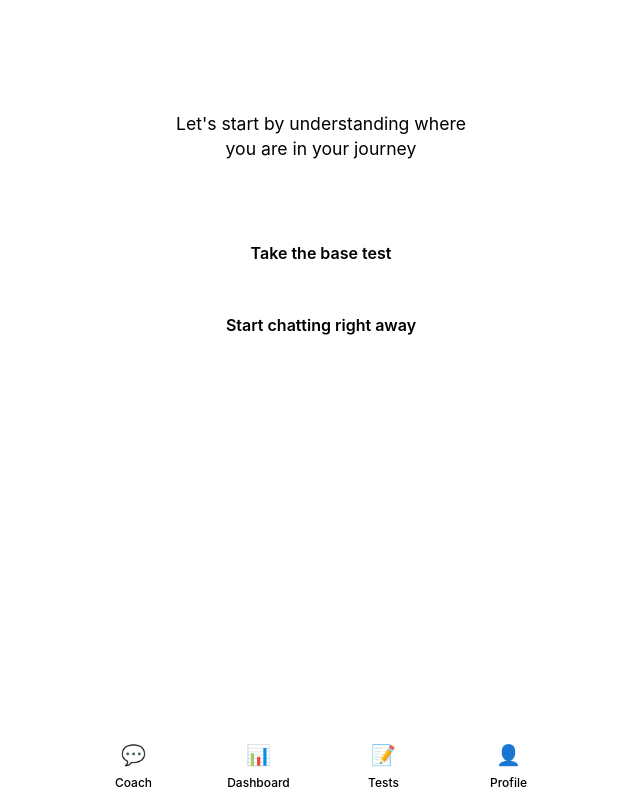
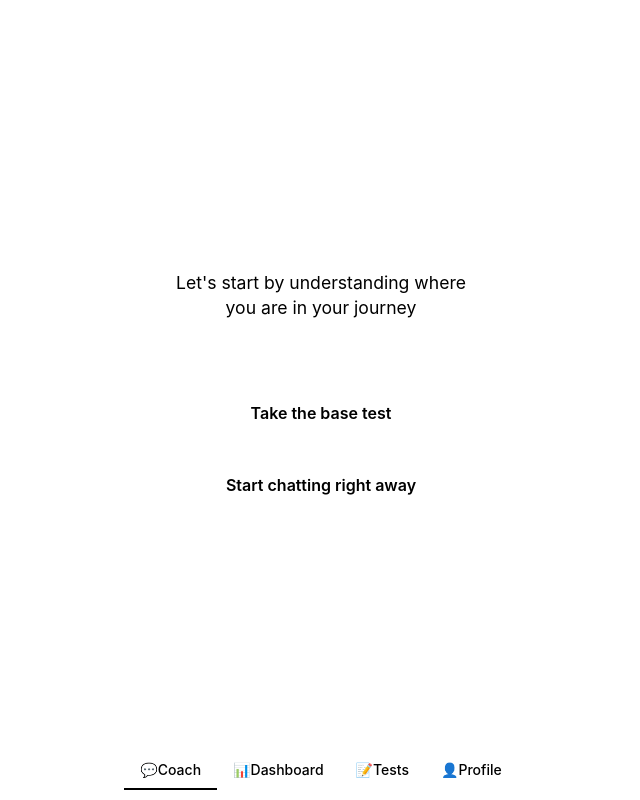
Before and after one commit to gukaylo/UNBND_TG_1, a React (Vite) app: page / in a window 1280 px wide. Shown: the whole page, without its empty margins (319-959 px from the left). Built offline with nearby package versions, Linux system fonts and the light colour scheme.

Commit message:
Update CSS for better Telegram WebApp compatibility

```diff
--- a/src/App.css
+++ b/src/App.css
@@ -60,6 +60,11 @@
   --safe-area-inset-bottom: env(safe-area-inset-bottom, 0px);
   --safe-area-inset-left: env(safe-area-inset-left, 0px);
   --safe-area-inset-right: env(safe-area-inset-right, 0px);
+  --max-width: 1200px;
+  --border-radius: 12px;
+  --font-mono: ui-monospace, Menlo, Monaco, 'Cascadia Mono', 'Segoe UI Mono',
+    'Roboto Mono', 'Oxygen Mono', 'Ubuntu Monospace', 'Source Code Pro',
+    'Fira Mono', 'Droid Sans Mono', 'Courier New', monospace;
 }
 
 /* Reset styles */
@@ -95,69 +100,59 @@ body {
   display: flex;
   flex-direction: column;
   height: 100vh;
-  height: 100dvh;
   width: 100vw;
   background-color: var(--tg-theme-bg-color);
   color: var(--tg-theme-text-color);
   overflow: hidden;
-  padding-top: var(--safe-area-inset-top);
-  padding-bottom: var(--safe-area-inset-bottom);
+  position: relative;
+  padding-bottom: env(safe-area-inset-bottom);
 }
 
-.dev-environment {
-  /* Styles for development environment */
-  border: 2px solid var(--tg-theme-button-color);
-  margin: 1rem;
-  border-radius: 0.5rem;
+.main-content {
+  flex: 1;
+  overflow-y: auto;
+  position: relative;
+  height: calc(100vh - 60px - env(safe-area-inset-bottom));
+  -webkit-overflow-scrolling: touch;
 }
 
-.dev-environment::before {
-  content: "Development Environment";
-  position: fixed;
-  top: 0;
-  right: 0;
-  background-color: var(--tg-theme-button-color);
-  color: var(--tg-theme-button-text-color);
-  padding: 0.25rem 0.5rem;
-  font-size: 0.75rem;
-  border-bottom-left-radius: 0.5rem;
+.chat-container {
+  display: flex;
+  flex-direction: column;
+  height: 100%;
+  position: relative;
+  background-color: var(--tg-theme-bg-color);
 }
 
-.tab-button {
-  flex: 1;
+.chat-view {
   display: flex;
   flex-direction: column;
-  align-items: center;
-  justify-content: center;
-  padding: 0.75rem 0.5rem;
-  background: none;
-  border: none;
-  color: var(--tg-theme-hint-color);
-  font-size: 0.75rem;
-  cursor: pointer;
-  transition: all 0.2s;
+  height: 100%;
+  position: relative;
+  overflow: hidden;
 }
 
-.tab-button.active {
-  color: var(--tg-theme-button-color);
-  border-top: 2px solid var(--tg-theme-button-color);
-}
-
-.tab-icon {
-  font-size: 1.25rem;
-  margin-bottom: 0.25rem;
-}
-
-.tab-label {
-  font-weight: 500;
+.messages {
+  flex: 1;
+  overflow-y: auto;
+  padding: 1rem;
+  padding-bottom: calc(120px + env(safe-area-inset-bottom));
+  display: flex;
+  flex-direction: column;
+  gap: 1rem;
+  -webkit-overflow-scrolling: touch;
+  overscroll-behavior-y: contain;
+  position: relative;
+  z-index: 1;
 }
 
 .message {
   max-width: 85%;
-  padding: 0.875rem 1rem;
+  padding: 1rem;
   border-radius: 16px;
   margin-bottom: 0.5rem;
   word-wrap: break-word;
+  animation: messageAppear 0.3s ease-out;
 }
 
 .message.user {
@@ -176,72 +171,214 @@ body {
 
 .input-area {
   position: fixed;
-  bottom: 0;
+  bottom: calc(60px + env(safe-area-inset-bottom));
   left: 0;
   right: 0;
   background-color: var(--tg-theme-bg-color);
-  border-top: 1px solid var(--tg-theme-hint-color);
-  padding: 1rem;
-  padding-bottom: calc(1rem + var(--safe-area-inset-bottom));
+  border-top: 1px solid var(--tg-theme-secondary-bg-color);
+  padding: 0.75rem 1rem;
   z-index: 1000;
+  backdrop-filter: blur(10px);
+  -webkit-backdrop-filter: blur(10px);
 }
 
-.input-form {
+.input-area form {
   display: flex;
   gap: 0.75rem;
-  max-width: 500px;
+  max-width: 600px;
   margin: 0 auto;
+  width: 100%;
 }
 
-.input-field {
+.input-area input {
   flex: 1;
-  padding: 0.875rem 1rem;
-  border-radius: 12px;
-  border: 1px solid var(--tg-theme-hint-color);
+  min-height: 40px;
+  padding: 0.5rem 1rem;
+  border-radius: 20px;
+  border: 1px solid var(--tg-theme-secondary-bg-color);
   background-color: var(--tg-theme-secondary-bg-color);
   color: var(--tg-theme-text-color);
   font-size: 1rem;
+  transition: all 0.2s ease;
+  -webkit-appearance: none;
+  appearance: none;
 }
 
-.input-field::placeholder {
+.input-area input:focus {
+  outline: none;
+  border-color: var(--tg-theme-button-color);
+  background-color: var(--tg-theme-bg-color);
+}
+
+.input-area input::placeholder {
   color: var(--tg-theme-hint-color);
 }
 
-.send-button {
-  padding: 0.875rem 1.25rem;
+.input-area button {
+  min-height: 48px;
+  padding: 0.75rem 1.5rem;
+  border-radius: 24px;
+  border: none;
+  background-color: var(--tg-theme-button-color);
+  color: var(--tg-theme-button-text-color);
+  font-weight: 600;
+  cursor: pointer;
+  min-width: 100px;
+  font-size: 1rem;
+  transition: all 0.2s ease;
+}
+
+.input-area button:disabled {
+  opacity: 0.5;
+  cursor: not-allowed;
+}
+
+.input-area button:not(:disabled):hover {
+  opacity: 0.9;
+  transform: translateY(-1px);
+}
+
+.welcome-screen {
+  display: flex;
+  flex-direction: column;
+  align-items: center;
+  justify-content: center;
+  min-height: calc(100vh - 60px - env(safe-area-inset-bottom));
+  padding: 2rem 1rem;
+  text-align: center;
+  background-color: var(--tg-theme-bg-color);
+}
+
+.welcome-buttons {
+  display: flex;
+  flex-direction: column;
+  gap: 1rem;
+  width: 100%;
+  max-width: 300px;
+}
+
+.welcome-button {
+  padding: 1rem;
   border-radius: 12px;
   border: none;
   background-color: var(--tg-theme-button-color);
   color: var(--tg-theme-button-text-color);
+  font-size: 1rem;
   font-weight: 600;
-  white-space: nowrap;
+  cursor: pointer;
+  transition: all 0.2s ease;
 }
 
-.send-button:disabled {
-  opacity: 0.5;
-  cursor: not-allowed;
+.welcome-button:active {
+  transform: scale(0.98);
 }
 
-.loading {
+.bottom-nav {
+  position: fixed;
+  bottom: env(safe-area-inset-bottom);
+  left: 0;
+  right: 0;
+  height: 60px;
+  background-color: var(--tg-theme-bg-color);
+  border-top: 1px solid var(--tg-theme-secondary-bg-color);
   display: flex;
+  justify-content: space-around;
   align-items: center;
-  gap: 0.5rem;
+  z-index: 1001;
+  backdrop-filter: blur(10px);
+  -webkit-backdrop-filter: blur(10px);
 }
 
-.loading-spinner {
-  width: 0.5rem;
-  height: 0.5rem;
-  background-color: var(--tg-theme-text-color);
-  border-radius: 50%;
-  animation: bounce 1s infinite;
+.nav-item {
+  display: flex;
+  flex-direction: column;
+  align-items: center;
+  text-decoration: none;
+  color: var(--tg-theme-hint-color);
+  font-size: 0.875rem;
+  padding: 0.5rem;
 }
 
-@keyframes bounce {
-  0%, 100% {
+.nav-item.active {
+  color: var(--tg-theme-button-color);
+}
+
+.nav-item i {
+  font-size: 1.25rem;
+  margin-bottom: 0.25rem;
+}
+
+/* Loading indicator */
+.loading {
+  align-self: center;
+  padding: 0.5rem 1rem;
+  background-color: var(--tg-theme-secondary-bg-color);
+  border-radius: 16px;
+  color: var(--tg-theme-hint-color);
+  font-size: 0.875rem;
+  margin: 0.5rem 0;
+}
+
+@keyframes messageAppear {
+  from {
+    opacity: 0;
+    transform: translateY(10px);
+  }
+  to {
+    opacity: 1;
     transform: translateY(0);
   }
-  50% {
-    transform: translateY(-0.25rem);
+}
+
+/* Welcome screen adjustments */
+.welcome-screen {
+  padding-bottom: 140px; /* Space for input + bottom nav */
+}
+
+/* Assessment screen adjustments */
+.assessment {
+  padding-bottom: 140px; /* Space for input + bottom nav */
+}
+
+/* Dark mode adjustments */
+@media (prefers-color-scheme: dark) {
+  .input-area {
+    border-top-color: rgba(255, 255, 255, 0.1);
+  }
+
+  .input-area input {
+    background-color: rgba(255, 255, 255, 0.05);
+    border-color: rgba(255, 255, 255, 0.1);
+  }
+
+  .input-area input:focus {
+    border-color: var(--tg-theme-button-color);
+    box-shadow: 0 0 0 2px rgba(var(--tg-theme-button-color), 0.2);
+  }
+}
+
+/* Responsive adjustments */
+@media (max-width: 768px) {
+  .input-area {
+    padding: 0.75rem;
+  }
+
+  .input-area input {
+    padding: 0.75rem;
+  }
+
+  .input-area button {
+    padding: 0.75rem 1.25rem;
+  }
+}
+
+@media (max-width: 480px) {
+  .input-area form {
+    gap: 0.5rem;
+  }
+
+  .input-area button {
+    padding: 0.75rem 1rem;
   }
 }
 
@@ -380,17 +517,6 @@ body {
   animation: messageAppear 0.3s ease-out;
 }
 
-@keyframes messageAppear {
-  from {
-    opacity: 0;
-    transform: translateY(10px);
-  }
-  to {
-    opacity: 1;
-    transform: translateY(0);
-  }
-}
-
 .message.user {
   align-self: flex-end;
   background-color: var(--tg-theme-button-color);
@@ -403,93 +529,6 @@ body {
   background-color: var(--tg-theme-secondary-bg-color);
   color: var(--tg-theme-text-color);
   border-bottom-left-radius: 4px;
-}
-
-/* Input area */
-.input-area {
-  position: fixed;
-  bottom: 0;
-  left: 0;
-  right: 0;
-  background-color: var(--tg-theme-bg-color);
-  border-top: 1px solid var(--tg-theme-hint-color);
-  padding: 1rem;
-  padding-bottom: calc(1rem + var(--safe-area-inset-bottom));
-  z-index: 1000;
-}
-
-.input-form {
-  display: flex;
-  gap: 0.75rem;
-  max-width: 500px;
-  margin: 0 auto;
-}
-
-.input-field {
-  flex: 1;
-  padding: 0.875rem 1rem;
-  border-radius: 12px;
-  border: 1px solid var(--tg-theme-hint-color);
-  background-color: var(--tg-theme-secondary-bg-color);
-  color: var(--tg-theme-text-color);
-  font-size: 1rem;
-}
-
-.send-button {
-  padding: 0.875rem 1.25rem;
-  border-radius: 12px;
-  border: none;
-  background-color: var(--tg-theme-button-color);
-  color: var(--tg-theme-button-text-color);
-  font-weight: 600;
-  white-space: nowrap;
-}
-
-/* Bottom navigation */
-.bottom-nav {
-  position: fixed;
-  bottom: 0;
-  left: 0;
-  right: 0;
-  background-color: var(--tg-theme-bg-color);
-  border-top: 1px solid var(--tg-theme-hint-color);
-  padding-bottom: var(--safe-area-inset-bottom);
-  z-index: 1000;
-}
-
-.bottom-nav-content {
-  display: flex;
-  justify-content: space-around;
-  max-width: 500px;
-  margin: 0 auto;
-}
-
-.tab-button {
-  flex: 1;
-  display: flex;
-  flex-direction: column;
-  align-items: center;
-  justify-content: center;
-  padding: 0.75rem 0.5rem;
-  background: none;
-  border: none;
-  color: var(--tg-theme-hint-color);
-  font-size: 0.75rem;
-  transition: all 0.2s;
-}
-
-.tab-button.active {
-  color: var(--tg-theme-button-color);
-}
-
-.tab-icon {
-  font-size: 1.25rem;
-  margin-bottom: 0.25rem;
-}
-
-.tab-label {
-  font-size: 0.75rem;
-  font-weight: 500;
 }
 
 /* Loading animation */
@@ -549,23 +588,6 @@ body {
 
   .welcome-screen h1 {
     font-size: 1.5rem;
-  }
-}
-
-/* Dark mode adjustments */
-@media (prefers-color-scheme: dark) {
-  .card {
-    background-color: rgba(255, 255, 255, 0.05);
-  }
-
-  .input-field {
-    background-color: rgba(255, 255, 255, 0.05);
-    border-color: rgba(255, 255, 255, 0.1);
-  }
-
-  .bottom-nav,
-  .input-area {
-    border-top-color: rgba(255, 255, 255, 0.1);
   }
 }
 
@@ -812,3 +834,14 @@ body {
   font-size: 1.1rem;
   line-height: 1.4;
 }
+
+/* Chat view styles */
+.chat-view {
+  display: flex;
+  flex-direction: column;
+  height: 100%;
+  width: 100%;
+  position: relative;
+  overflow: hidden;
+  background-color: var(--tg-theme-bg-color);
+}
```
